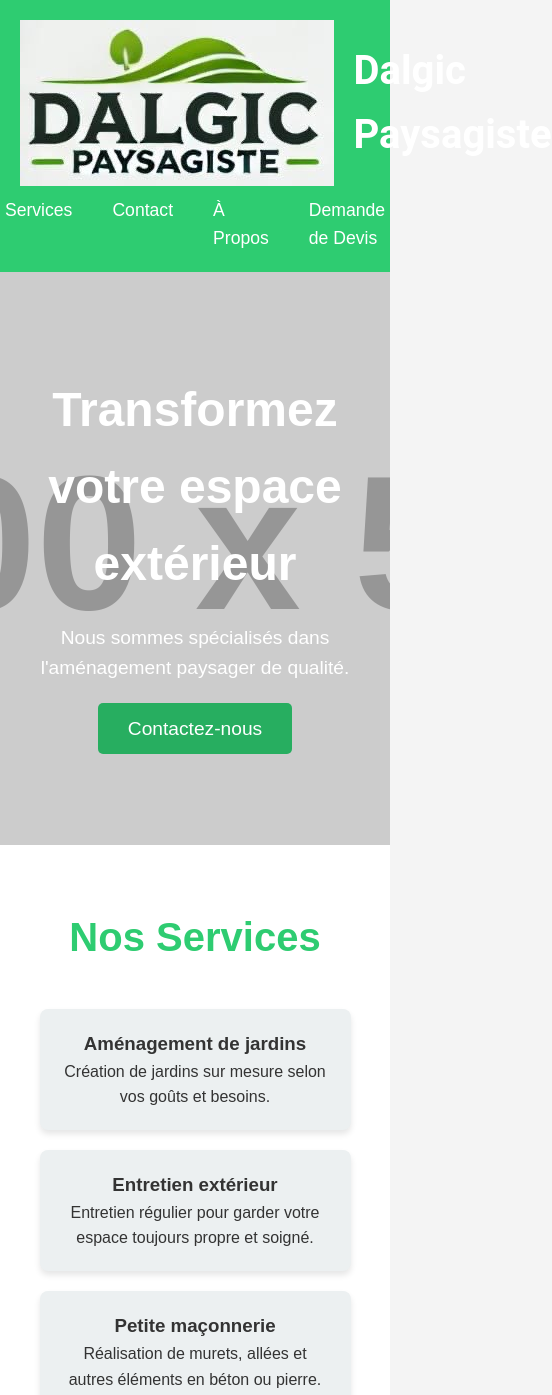
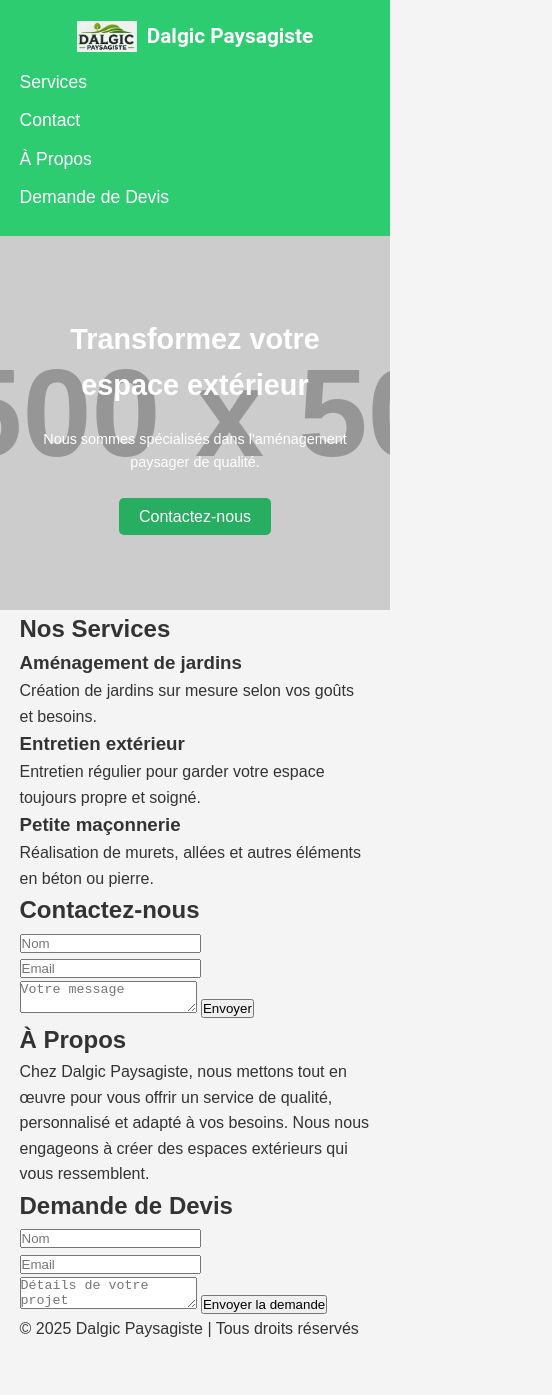
Before and after one commit to Arwayz/Dalgic-Paysagiste, a plain HTML site: page index.html in a window 390 px wide. Shown: the top 1395 px of the page, 552 px wide, since content can reach past the window. After the commit the page ends 1342 px from the top, so only its background shows below. Drawn offline with Linux system fonts and the light colour scheme; placeholder pictures from the web are drawn by us.

Commit message:
Add files via upload

```diff
--- a/Style.css
+++ b/Style.css
@@ -4,6 +4,7 @@
     box-sizing: border-box;
 }
 
+/* Style global */
 body {
     font-family: 'Arial', sans-serif;
     line-height: 1.6;
@@ -12,48 +13,56 @@ body {
     transition: background-color 0.3s ease;
 }
 
+/* Container général */
 .container {
     width: 90%;
     max-width: 1200px;
     margin: 0 auto;
 }
 
+/* Header */
 header {
-    background-color: #2ecc71; /* Vert au lieu de bleu */
+    background-color: #2ecc71; /* Vert */
     color: #fff;
     padding: 20px 0;
     transition: background-color 0.3s ease;
     display: flex;
     justify-content: space-between;
     align-items: center;
+    flex-wrap: wrap; /* Pour permettre la réorganisation du contenu sur mobile */
 }
 
 header .logo {
     display: flex;
     align-items: center;
+    justify-content: center;
+    margin-bottom: 10px; /* Espacement entre logo et texte */
 }
 
-header .logo img {
-    width: 800px; /* Augmenter la taille du logo 4x */
+header .logo img.logo-image {
+    width: 100px; /* Réduit la taille du logo pour mobile */
     height: auto;
-    margin-right: 20px;
+    margin-right: 10px;
 }
 
-header h1 {
-    font-size: 2.5rem;
+header h1.logo-text {
+    font-size: 1.8rem;
     color: #fff;
     font-family: 'Roboto', sans-serif; /* Belle police */
+    text-align: center;
 }
 
+/* Navigation */
 nav ul {
     display: flex;
     justify-content: center;
     margin-top: 10px;
+    flex-wrap: wrap; /* Permet l'ajustement sur mobile */
 }
 
 nav ul li {
     list-style: none;
-    margin: 0 20px;
+    margin: 0 15px;
 }
 
 nav ul li a {
@@ -68,18 +77,17 @@ nav ul li a:hover {
     transform: translateY(-5px);
 }
 
+/* Section Hero */
 #hero {
     background: url('https://via.placeholder.com/1500x500') no-repeat center center/cover;
     color: #fff;
-    padding: 100px 0;
+    padding: 80px 0;
     text-align: center;
-    animation: slideIn 1.5s ease-out;
 }
 
 #hero h2 {
-    font-size: 3rem;
+    font-size: 2.5rem;
     margin-bottom: 20px;
-    animation: fadeInUp 1s ease-out;
 }
 
 #hero p {
@@ -88,11 +96,11 @@ nav ul li a:hover {
 }
 
 #hero .btn {
-    background-color: #27ae60; /* Vert pour la cohérence */
-    padding: 15px 30px;
+    background-color: #27ae60; /* Vert */
+    padding: 12px 25px;
     color: #fff;
     text-decoration: none;
-    font-size: 1.2rem;
+    font-size: 1.1rem;
     border-radius: 5px;
     transition: background-color 0.3s ease, transform 0.3s ease;
 }
@@ -102,80 +110,53 @@ nav ul li a:hover {
     transform: scale(1.1);
 }
 
-.box-container {
-    padding: 60px 0;
-    background-color: #fff;
+/* Media Queries pour Mobile */
+@media (max-width: 768px) {
+    header .logo img.logo-image {
+        width: 80px; /* Réduit encore la taille du logo sur mobile */
     }
 
-.box-container h2 {
-    font-size: 2.5rem;
-    margin-bottom: 40px;
-    text-align: center;
-    color: #2ecc71; /* Vert plus lumineux */
-    animation: fadeInUp 1s ease-out;
+    header h1.logo-text {
+        font-size: 1.5rem; /* Réduit la taille du texte */
     }
 
-.service-box, .about-box, #quote form {
-    margin: 20px;
-    padding: 20px;
-    background-color: #ecf0f1;
-    border-radius: 8px;
-    box-shadow: 0 4px 6px rgba(0, 0, 0, 0.1);
-    transition: transform 0.3s ease, box-shadow 0.3s ease;
-    animation: fadeIn 1.5s ease-out;
-    text-align: center;
+    nav ul {
+        flex-direction: column;
     }
 
-.service-box:hover, .about-box:hover, #quote form:hover {
-    transform: translateY(-10px);
-    box-shadow: 0 8px 12px rgba(0, 0, 0, 0.2);
+    nav ul li {
+        margin: 5px 0; /* Réduit l'espace entre les éléments du menu */
     }
 
-form input,
-form textarea {
-    width: 100%;
-    padding: 10px;
-    margin: 10px 0;
-    border: 1px solid #ccc;
-    border-radius: 5px;
-    font-size: 1rem;
+    #hero h2 {
+        font-size: 2rem; /* Taille ajustée pour mobile */
     }
 
-form button {
-    background-color: #2ecc71;
-    padding: 12px 25px;
-    color: #fff;
-    font-size: 1.1rem;
-    border: none;
-    border-radius: 5px;
-    cursor: pointer;
-    transition: background-color 0.3s ease;
+    #hero p {
+        font-size: 1rem; /* Taille de texte ajustée */
     }
 
-form button:hover {
-    background-color: #27ae60;
-    transform: scale(1.05);
+    #hero .btn {
+        font-size: 1rem;
+        padding: 10px 20px;
+    }
 }
 
-footer {
-    background-color: #2ecc71;
-    color: #fff;
-    text-align: center;
-    padding: 20px 0;
-    animation: fadeInUp 1s ease-out;
+/* Pour les très petits écrans (en-dessous de 480px) */
+@media (max-width: 480px) {
+    header .logo img.logo-image {
+        width: 60px; /* Encore plus petit pour les écrans très petits */
     }
 
-/* Animations */
-@keyframes fadeIn {
-    0% { opacity: 0; }
-    100% { opacity: 1; }
+    header h1.logo-text {
+        font-size: 1.3rem; /* Texte réduit pour petit écran */
     }
 
-@keyframes fadeInUp {
-    0% { opacity: 0; transform: translateY(20px); }
-    100% { opacity: 1; transform: translateY(0); }
+    #hero h2 {
+        font-size: 1.8rem; /* Encore plus petit */
     }
 
-@keyframes slideIn {
-    0% { transform: translateX(-100%); }
-    100% { transform: translate
+    #hero p {
+        font-size: 0.9rem;
+    }
+}
```
Lines whose indentation alone changed are shown as unchanged.
